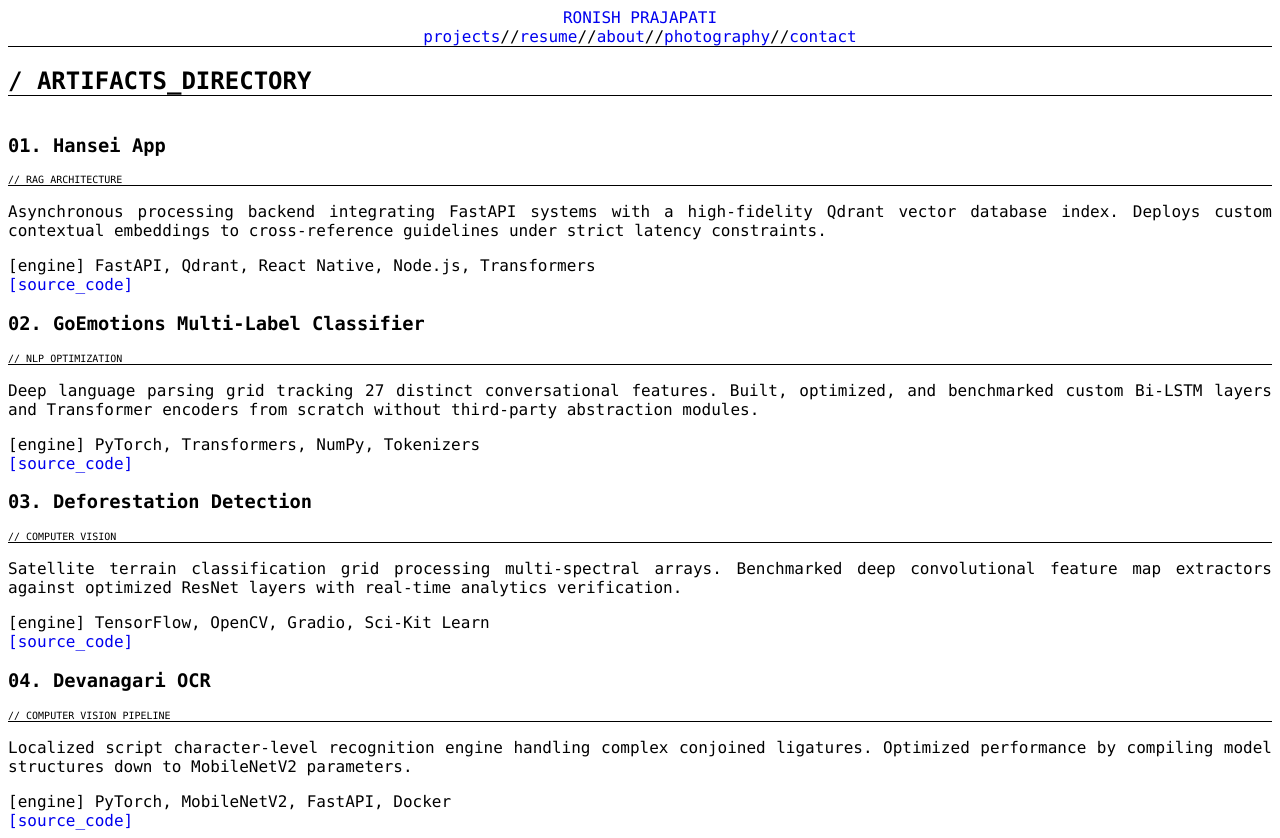
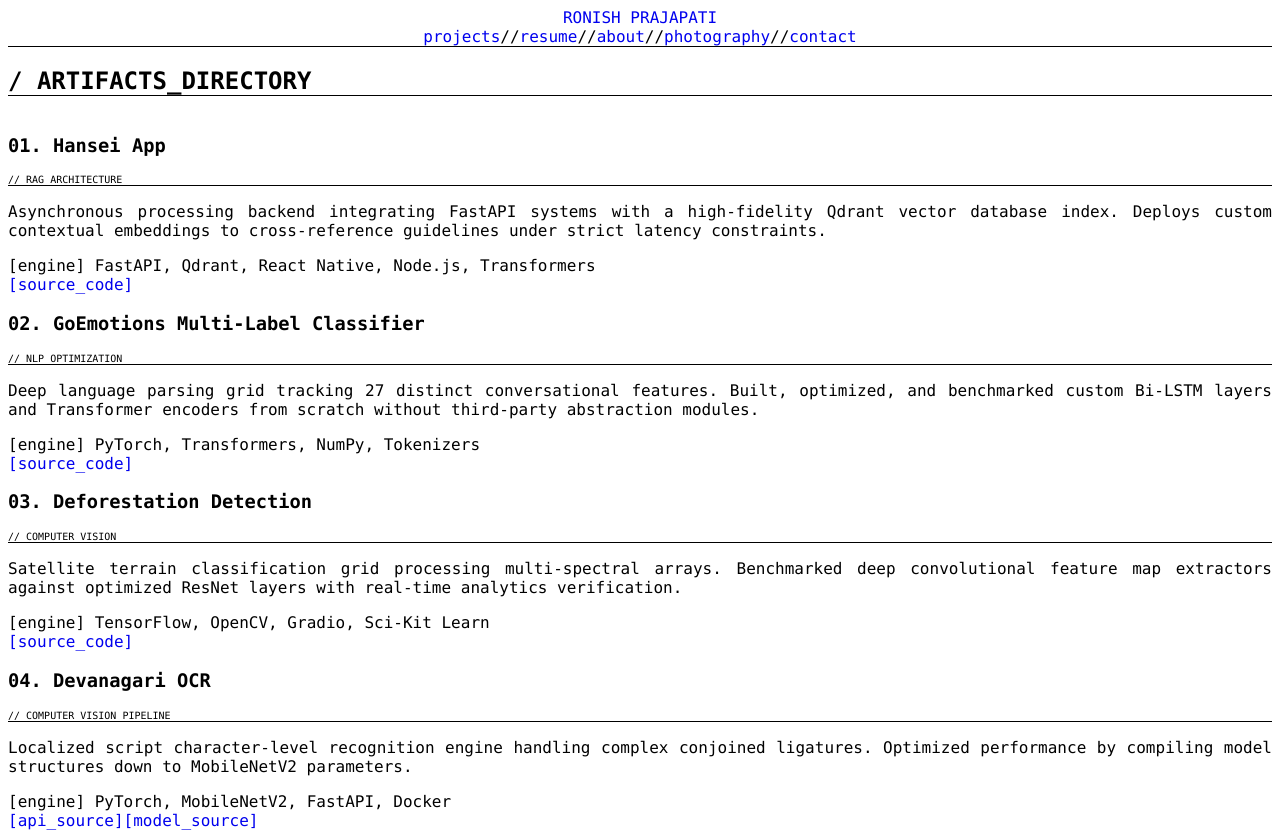
Before and after one commit to Rooneyish/Portfolio, a React app: page /projects in a window 1280 px wide. Built offline with nearby package versions, Linux system fonts and the light colour scheme; the HTML template or start-up script is replaced by a standard one.

Commit message:
refactor: update source code link

```diff
--- a/src/pages/ProjectsPage.jsx
+++ b/src/pages/ProjectsPage.jsx
@@ -6,28 +6,41 @@ const SYSTEM_LOGS = [
     name: "Hansei App",
     category: "RAG ARCHITECTURE",
     summary: "Asynchronous processing backend integrating FastAPI systems with a high-fidelity Qdrant vector database index. Deploys custom contextual embeddings to cross-reference guidelines under strict latency constraints.",
-    stack: "FastAPI, Qdrant, React Native, Node.js, Transformers"
+    stack: "FastAPI, Qdrant, React Native, Node.js, Transformers",
+    links: [
+      { label: "[source_code]", url: "https://github.com/Rooneyish/Hansei" }
+    ]
   },
   {
     id: "02",
     name: "GoEmotions Multi-Label Classifier",
     category: "NLP OPTIMIZATION",
     summary: "Deep language parsing grid tracking 27 distinct conversational features. Built, optimized, and benchmarked custom Bi-LSTM layers and Transformer encoders from scratch without third-party abstraction modules.",
-    stack: "PyTorch, Transformers, NumPy, Tokenizers"
+    stack: "PyTorch, Transformers, NumPy, Tokenizers",
+    links: [
+      { label: "[source_code]", url: "https://github.com/Rooneyish/GoEmotion_Classification" }
+    ]
   },
   {
     id: "03",
     name: "Deforestation Detection",
     category: "COMPUTER VISION",
     summary: "Satellite terrain classification grid processing multi-spectral arrays. Benchmarked deep convolutional feature map extractors against optimized ResNet layers with real-time analytics verification.",
-    stack: "TensorFlow, OpenCV, Gradio, Sci-Kit Learn"
+    stack: "TensorFlow, OpenCV, Gradio, Sci-Kit Learn",
+    links: [
+      { label: "[source_code]", url: "https://github.com/Rooneyish/deforestation_detection" }
+    ]
   },
   {
     id: "04",
     name: "Devanagari OCR",
     category: "COMPUTER VISION PIPELINE",
     summary: "Localized script character-level recognition engine handling complex conjoined ligatures. Optimized performance by compiling model structures down to MobileNetV2 parameters.",
-    stack: "PyTorch, MobileNetV2, FastAPI, Docker"
+    stack: "PyTorch, MobileNetV2, FastAPI, Docker",
+    links: [
+      { label: "[api_source]", url: "https://github.com/Rooneyish/devanagari_ocr_app" },
+      { label: "[model_source]", url: "https://github.com/Rooneyish/devanagari_ocr" }
+    ]
   }
 ];
 
@@ -59,10 +72,19 @@ export default function ProjectsPage() {
                 <div><span className="text-scholz-text font-bold">[engine]</span> {log.stack}</div>
               </div>
 
-              <div className="pt-2">
-                <a href="https://github.com/Rooneyish" target="_blank" rel="noreferrer" className="text-xs text-scholz-text font-bold hover:underline">
-                  [source_code]
-                </a>
+              {/* Dynamic Action Link Hub */}
+              <div className="pt-2 flex flex-wrap gap-4">
+                {log.links.map((link, idx) => (
+                  <a
+                    key={idx}
+                    href={link.url}
+                    target="_blank"
+                    rel="noreferrer"
+                    className="text-xs text-scholz-text font-bold hover:underline"
+                  >
+                    {link.label}
+                  </a>
+                ))}
               </div>
             </div>
           ))}
```
